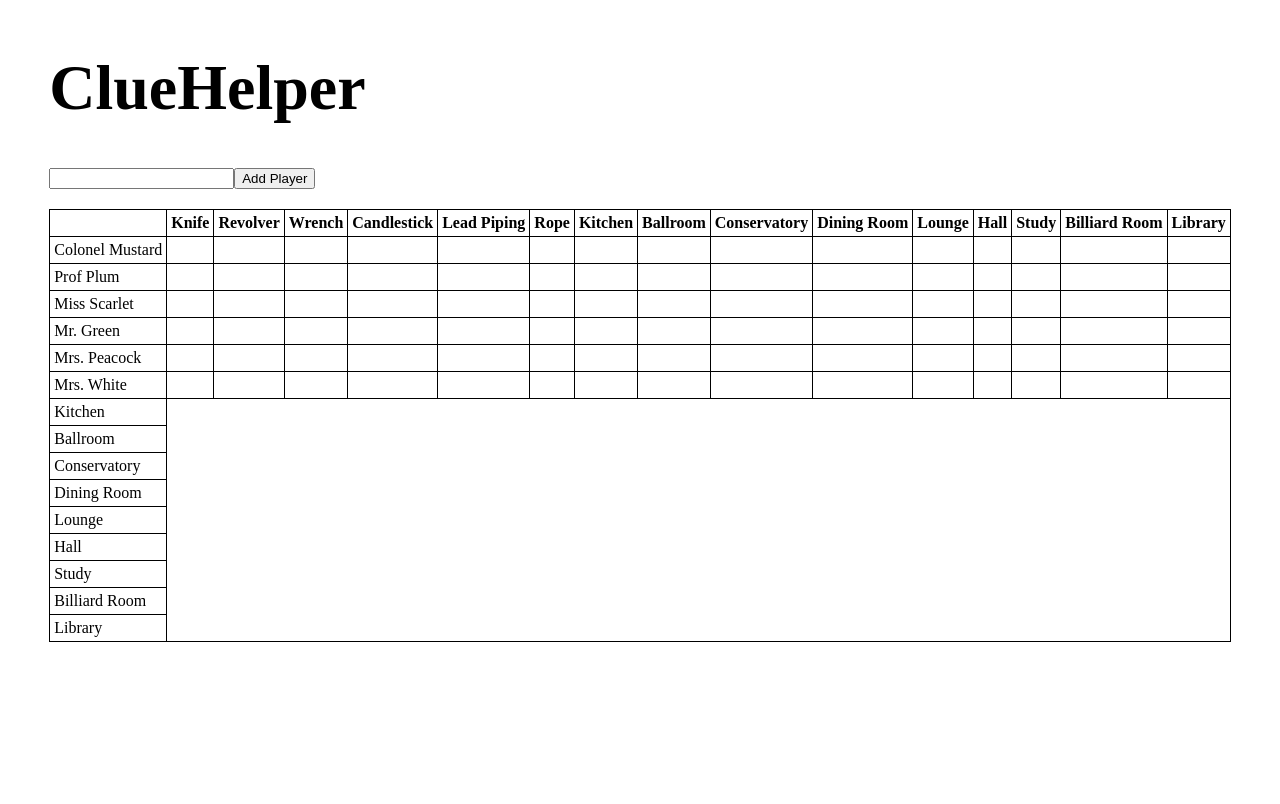
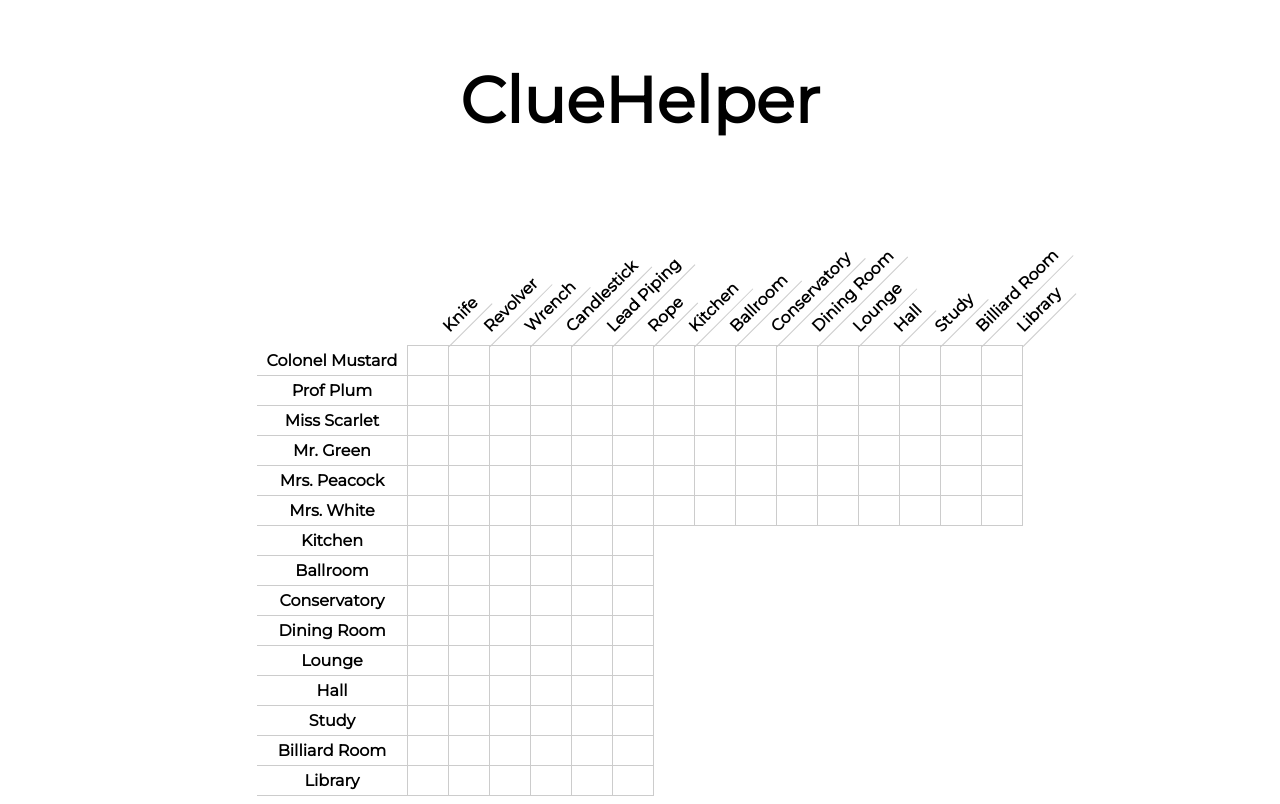
Before and after one commit to Jshhhh/ClueHelper, a React app: page / in a window 1280 px wide. Built offline with nearby package versions, Linux system fonts and the light colour scheme; the HTML template or start-up script is replaced by a standard one.

Commit message:
Adds font and rotate headers

```diff
--- a/src/components/App.jsx
+++ b/src/components/App.jsx
@@ -1,6 +1,5 @@
 import React, { Component } from 'react';
 import { connect } from 'react-redux';
-// import { addName, changeName } from '../actions/actions';
 
 import Board from './Board';
 import './App.scss';
@@ -15,13 +14,10 @@ class App extends Component {
 
     render() {
         return (
-            <div>
+            <section>
                 <h1 className="title">ClueHelper</h1>
-                <input onChange={this.props.changeName} type="text" value={this.props.newValue}/>
-                <button onClick={() => this.props.addPlayer(this.props.newValue)}>Add Player</button>
-                <h2>{this.props.newValue}</h2>
                 <Board></Board>
-            </div>
+            </section>
         )
     }
 }
--- a/src/components/App.scss
+++ b/src/components/App.scss
@@ -1,3 +1,5 @@
 .title {
+    width: fit-content;
+    margin-bottom: 4rem;
     font-size: 4rem;
 }
--- a/src/components/Board.jsx
+++ b/src/components/Board.jsx
@@ -16,10 +16,10 @@ const Board = (props) => {
                 <tr>
                     <th></th>
                     {
-                        props.weapons.map(weapon => <th key={weapon}>{weapon}</th>)
+                        props.weapons.map(weapon => <th key={weapon} className='rotate-header'><div><span>{weapon}</span></div></th>)
                     }
                     {
-                        props.rooms.map(room => <th key={room}>{room}</th>)
+                        props.rooms.map(room => <th key={room} className='rotate-header'><div><span>{room}</span></div></th>)
                     }
                 </tr>
             </thead>
@@ -28,7 +28,7 @@ const Board = (props) => {
                     props.players.map(player=> {
                         return (
                             <tr key={player}>
-                                <td>{player}</td>
+                                <th className='row-header'>{player}</th>
                                 {props.weapons.map((e, i) => <td key={e + i}></td>)}
                                 {props.rooms.map((e, i) => <td key={e + i}></td>)}
                             </tr>
@@ -39,7 +39,8 @@ const Board = (props) => {
                     props.rooms.map(room => {
                         return (
                             <tr key={room + 'Col'}>
-                                <td>{room}</td>
+                                <th className='row-header'>{room}</th>
+                                {props.weapons.map(e => <td key={e + 'row2'}></td>)}
                             </tr>
                         );
                     })
--- a/src/main.scss
+++ b/src/main.scss
@@ -1,13 +1,63 @@
+@import url('https://fonts.googleapis.com/css?family=Montserrat');
+
+$borderBold: 3px solid black;
+
 body {
+    justify-content: center;
+    font-family: 'Montserrat', sans-serif;
+}
+section {
     display: flex;
     flex-direction: column;
+    justify-content: center;
     align-items: center;
-    justify-content: center;
 }
 
-table, th, td {
-    border: 1px solid black;
+// table {
+//     font-weight: bold;
+//     border-collapse: collapse;
+//     margin: 0px;
+//     padding: 4px;
+//     tbody {
+//         border: $borderBold;
+//     }
+// }
+
+// td {
+//     border: 1px solid black;
+//     width: 30px;
+//     height: 30px;
+// }
+
+// th {
+//     border: none;
+//     text-align: center;
+//     transform: rotate(-45deg) translate(30px, -20px);
+//     white-space: nowrap;
+// }
+
+table {
     border-collapse: collapse;
-    margin: 0px;
-    padding: 4px;
-}
+    td {
+      text-align: center;
+      width: 30px;
+      padding: 10px 5px;
+      border: 1px solid #ccc;
+    }
+    th.rotate-header {
+      height: 140px;
+      white-space: nowrap;
+      > div {
+        transform: translate(25px, 51px) rotate(315deg);
+        width: 30px;
+      }
+      > div > span {
+        border-bottom: 1px solid #ccc;
+        padding: 5px 10px;
+      }
+    }
+    th.row-header {
+      padding: 5px 10px 5px;
+      border-bottom: 1px solid #ccc;
+    }
+  }
```
Also changed, not shown: 1 other file (tests, documents, lock files or other folders).
